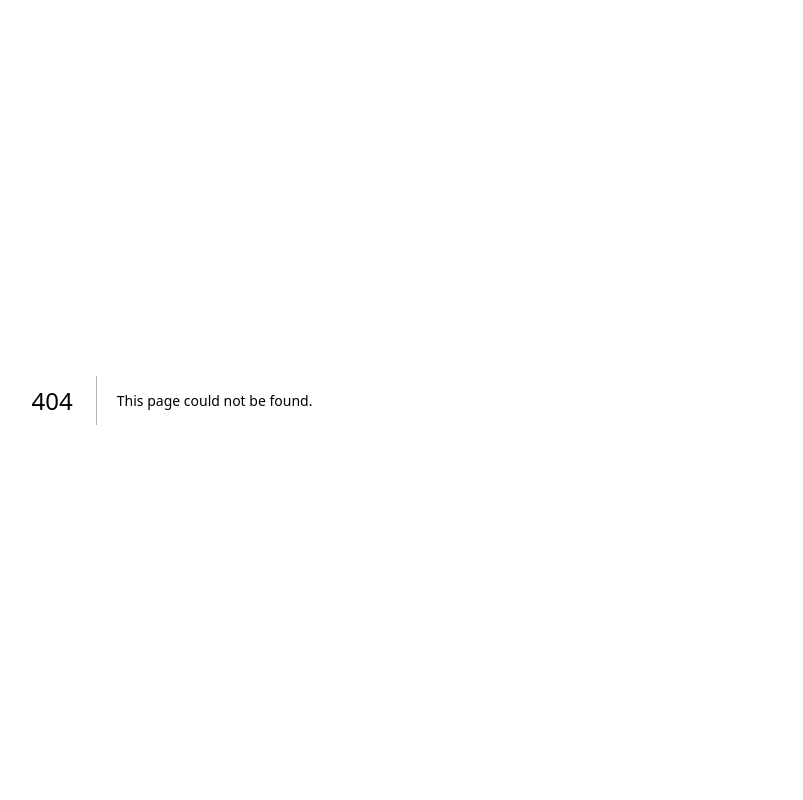
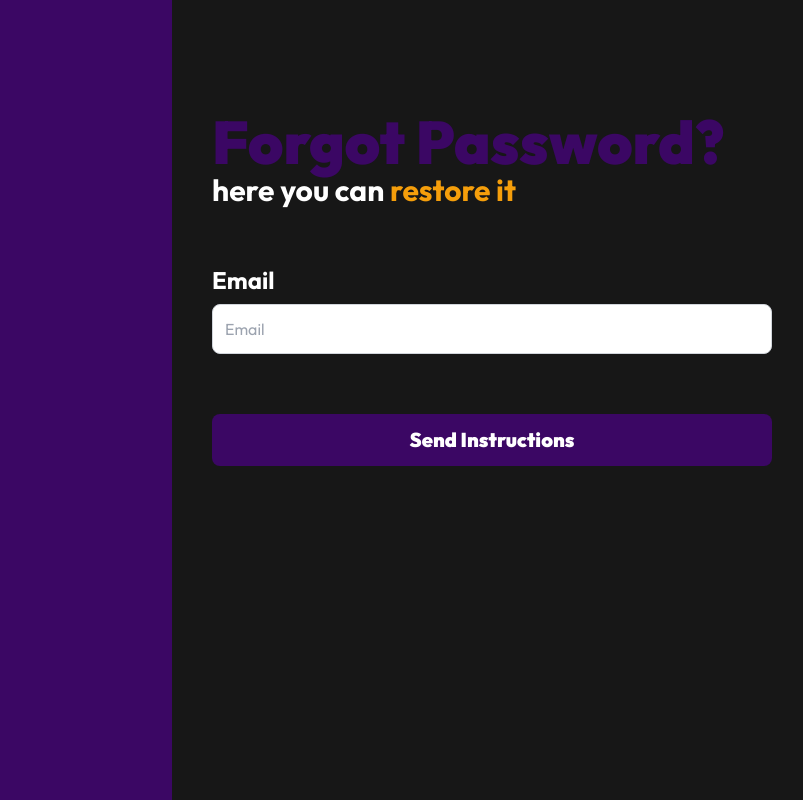
Before and after one commit to JoacoTorres22/CashTrackr, a Next.js app in the folder frontend/: page /auth/forgot-password in a window 1280 px wide. Before the commit this address had no page. Shown: the whole page, without its empty margins (468-1271 px from the left). Built offline with nearby package versions, Linux system fonts and the light colour scheme.

Commit message:
add forgot password page and form; update placeholders in login and registration forms

```diff
--- /dev/null
+++ b/frontend/app/auth/forgot-password/page.tsx
@@ -0,0 +1,18 @@
+import ForgotPasswordForm from "@/app/components/auth/ForgotPasswordForm"
+import type { Metadata } from "next"
+
+export const metadata : Metadata = {
+    title: "Cashtrackr - Forgot Password",
+    description: "Cashtrackr - Forgot Password",
+}
+
+export default function ForgotPassword() {
+  return (
+    <>
+        <h1 className="font-black text-6xl text-purple-950">Forgot Password?</h1>
+        <p className="text-3xl font-bold"> here you can <span className="text-amber-500">restore it</span></p>
+
+        <ForgotPasswordForm />
+    </>
+  )
+}
--- /dev/null
+++ b/frontend/app/auth/layout.tsx
@@ -0,0 +1,18 @@
+export default function AuthLayout({
+    children,
+  }: Readonly<{
+    children: React.ReactNode;
+  }>) {
+    return (
+        <>
+            <div className="lg:grid lg:grid-cols-2 lg:min-h-screen">
+                <div className="bg-purple-950"></div>
+                <div className="p-10 lg:py-28">
+                    <div className="max-w-3xl mx-auto">
+                        {children}
+                    </div>
+                </div>
+            </div>
+        </>
+    );
+  }
--- /dev/null
+++ b/frontend/app/components/auth/ForgotPasswordForm.tsx
@@ -0,0 +1,27 @@
+export default function ForgotPasswordForm() {
+    return (
+        <form
+            className=" mt-14 space-y-5"
+            noValidate
+        >
+            <div className="flex flex-col gap-2 mb-10">
+                <label
+                className="font-bold text-2xl"
+                >Email</label>
+
+                <input
+                    type="email"
+                    placeholder="Email"
+                    className="w-full border border-gray-300 p-3 rounded-lg"
+                    name="email"
+                />
+            </div>
+
+            <input
+                type="submit"
+                value='Send Instructions'
+                className="bg-purple-950 hover:bg-purple-800 w-full p-3 rounded-lg text-white font-black  text-xl cursor-pointer "
+            />
+        </form>
+    )
+}
--- a/frontend/app/components/auth/LoginForm.tsx
+++ b/frontend/app/components/auth/LoginForm.tsx
@@ -15,7 +15,7 @@ export default function LoginForm() {
                     <input
                         id="email"
                         type="email"
-                        placeholder="Email de Registro"
+                        placeholder="Email"
                         className="w-full border border-gray-300 p-3 rounded-lg"
                         name="email"
                     />
@@ -28,7 +28,7 @@ export default function LoginForm() {
 
                     <input
                         type="password"
-                        placeholder="Password de Registro"
+                        placeholder="Password"
                         className="w-full border border-gray-300 p-3 rounded-lg"
                         name="password"
                     />
@@ -36,7 +36,7 @@ export default function LoginForm() {
 
                 <input
                     type="submit"
-                    value='Iniciar Sesión'
+                    value='Login'
                     className="bg-purple-950 hover:bg-purple-800 w-full p-3 rounded-lg text-white font-black  text-xl cursor-pointer"
                 />
             </form>
--- a/frontend/app/components/auth/RegisterForm.tsx
+++ b/frontend/app/components/auth/RegisterForm.tsx
@@ -14,7 +14,7 @@ export default function RegisterForm() {
                 <input
                     id="email"
                     type="email"
-                    placeholder="Email de Registro"
+                    placeholder="Email"
                     className="w-full border border-gray-300 p-3 rounded-lg"
                     name="email"
                     />
@@ -23,10 +23,10 @@ export default function RegisterForm() {
             <div className="flex flex-col gap-2">
                 <label
                     className="font-bold text-2xl"
-                    >Nombre</label>
+                    >Name</label>
                 <input
                     type="name"
-                    placeholder="Nombre de Registro"
+                    placeholder="Name"
                     className="w-full border border-gray-300 p-3 rounded-lg"
                     name="name"
                     />
@@ -38,7 +38,7 @@ export default function RegisterForm() {
                     >Password</label>
                 <input
                     type="password"
-                    placeholder="Password de Registro"
+                    placeholder="Password"
                     className="w-full border border-gray-300 p-3 rounded-lg"
                     name="password"
                     />
@@ -47,7 +47,7 @@ export default function RegisterForm() {
             <div className="flex flex-col gap-2">
                 <label
                     className="font-bold text-2xl"
-                    >Repetir Password</label>
+                    >Repeat Password</label>
                 <input
                     id="password_confirmation"
                     type="password"
@@ -59,7 +59,7 @@ export default function RegisterForm() {
 
             <input
                 type="submit"
-                value='Registrarme'
+                value='Register'
                 className="bg-purple-950 hover:bg-purple-800 w-full p-3 rounded-lg text-white font-black  text-xl cursor-pointer block"
             />
         </form>
--- a/frontend/app/layout.tsx
+++ b/frontend/app/layout.tsx
@@ -9,6 +9,7 @@ export const metadata: Metadata = {
 };
 
 const outfit = Outfit({subsets: ['latin']})
+
 export default function RootLayout({
   children,
 }: Readonly<{
```
